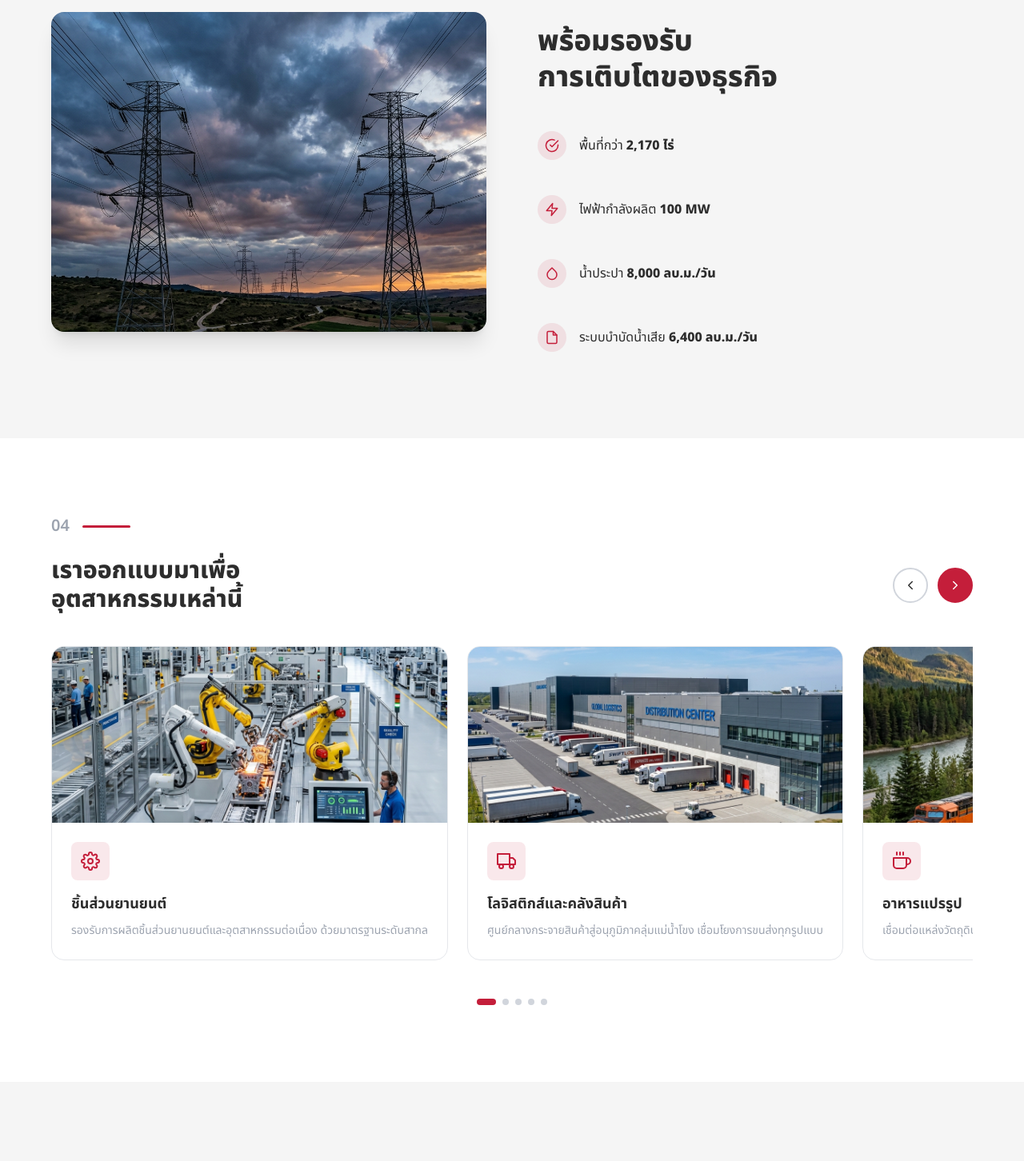
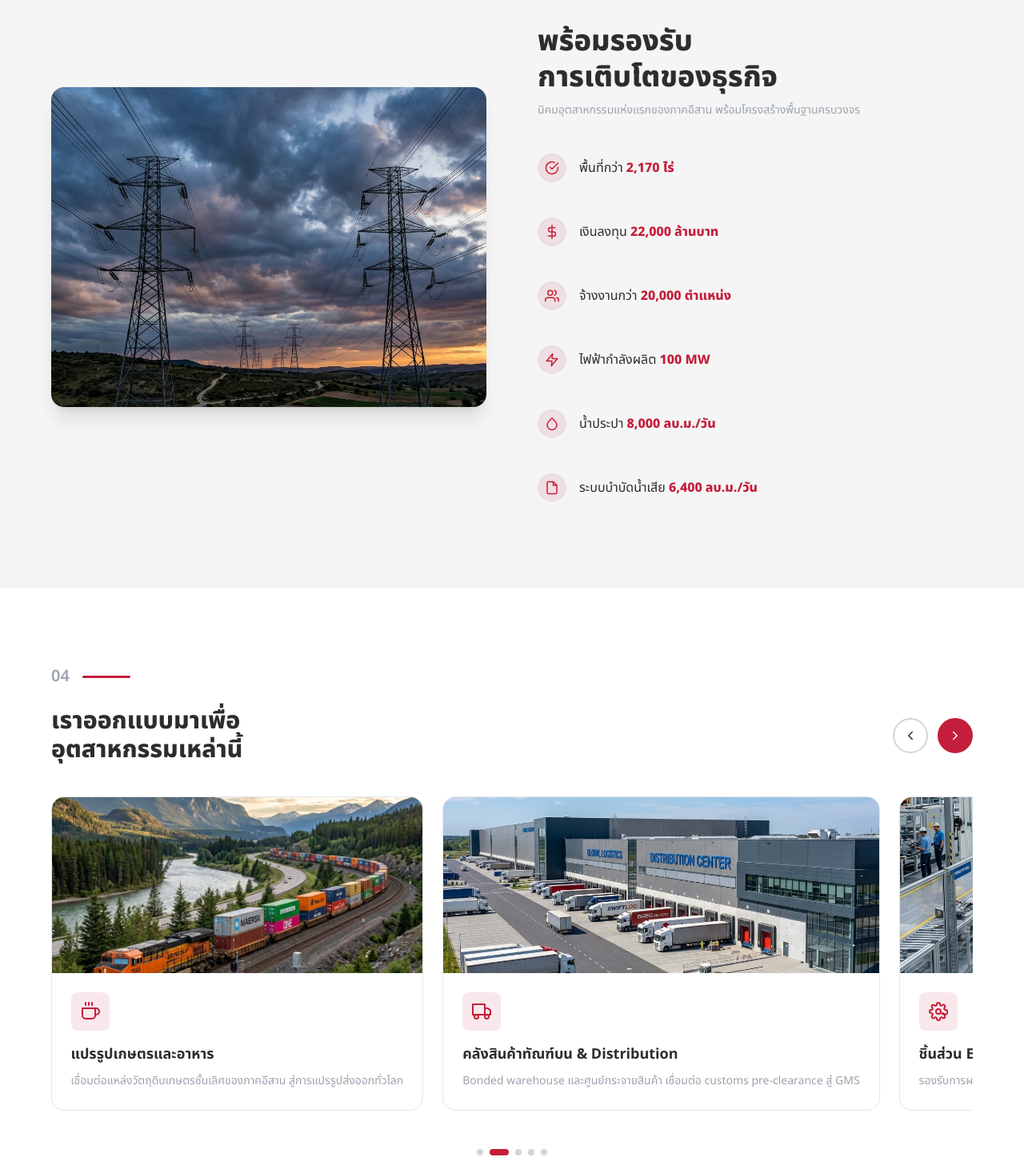
Before and after one commit to chetsadaza12/UDON-THANI-INDUSTRIAL-CITY, a Next.js app: page / in a window 1280 px wide. Shown: the part 1545-2997 px from the top of the page at 80% size. Built offline with nearby package versions, Linux system fonts and the light colour scheme.

Commit message:
feat: add industries, strategic, and growth dashboard components with global styles

```diff
--- a/app/components/GrowthSection.tsx
+++ b/app/components/GrowthSection.tsx
@@ -3,81 +3,70 @@
 import { motion } from "motion/react";
 import Image from "next/image";
 import SectionLabel from "./ui/SectionLabel";
+import CountUp from "./ui/CountUp";
 
 const INFRA_STATS = [
   {
     label: "พื้นที่กว่า",
-    value: "2,170 ไร่",
+    value: 2170,
+    unit: " ไร่",
     icon: (
-      <svg
-        width="18"
-        height="18"
-        viewBox="0 0 24 24"
-        fill="none"
-        stroke="currentColor"
-        strokeWidth="2"
-        strokeLinecap="round"
-        strokeLinejoin="round"
-        className="text-primary"
-      >
+      <svg width="18" height="18" viewBox="0 0 24 24" fill="none" stroke="currentColor" strokeWidth="2" strokeLinecap="round" strokeLinejoin="round" className="text-primary">
         <path d="M22 11.08V12a10 10 0 11-5.93-9.14" />
         <polyline points="22 4 12 14.01 9 11.01" />
       </svg>
     ),
   },
   {
+    label: "เงินลงทุน",
+    value: 22000,
+    unit: " ล้านบาท",
+    icon: (
+      <svg width="18" height="18" viewBox="0 0 24 24" fill="none" stroke="currentColor" strokeWidth="2" strokeLinecap="round" strokeLinejoin="round" className="text-primary">
+        <line x1="12" y1="1" x2="12" y2="23" />
+        <path d="M17 5H9.5a3.5 3.5 0 0 0 0 7h5a3.5 3.5 0 0 1 0 7H6" />
+      </svg>
+    ),
+  },
+  {
+    label: "จ้างงานกว่า",
+    value: 20000,
+    unit: " ตำแหน่ง",
+    icon: (
+      <svg width="18" height="18" viewBox="0 0 24 24" fill="none" stroke="currentColor" strokeWidth="2" strokeLinecap="round" strokeLinejoin="round" className="text-primary">
+        <path d="M17 21v-2a4 4 0 0 0-4-4H5a4 4 0 0 0-4 4v2" />
+        <circle cx="9" cy="7" r="4" />
+        <path d="M23 21v-2a4 4 0 0 0-3-3.87" />
+        <path d="M16 3.13a4 4 0 0 1 0 7.75" />
+      </svg>
+    ),
+  },
+  {
     label: "ไฟฟ้ากำลังผลิต",
-    value: "100 MW",
+    value: 100,
+    unit: " MW",
     icon: (
-      <svg
-        width="18"
-        height="18"
-        viewBox="0 0 24 24"
-        fill="none"
-        stroke="currentColor"
-        strokeWidth="2"
-        strokeLinecap="round"
-        strokeLinejoin="round"
-        className="text-primary"
-      >
+      <svg width="18" height="18" viewBox="0 0 24 24" fill="none" stroke="currentColor" strokeWidth="2" strokeLinecap="round" strokeLinejoin="round" className="text-primary">
         <polygon points="13 2 3 14 12 14 11 22 21 10 12 10 13 2" />
       </svg>
     ),
   },
   {
     label: "น้ำประปา",
-    value: "8,000 ลบ.ม./วัน",
+    value: 8000,
+    unit: " ลบ.ม./วัน",
     icon: (
-      <svg
-        width="18"
-        height="18"
-        viewBox="0 0 24 24"
-        fill="none"
-        stroke="currentColor"
-        strokeWidth="2"
-        strokeLinecap="round"
-        strokeLinejoin="round"
-        className="text-primary"
-      >
+      <svg width="18" height="18" viewBox="0 0 24 24" fill="none" stroke="currentColor" strokeWidth="2" strokeLinecap="round" strokeLinejoin="round" className="text-primary">
         <path d="M12 2.69l5.66 5.66a8 8 0 11-11.31 0z" />
       </svg>
     ),
   },
   {
     label: "ระบบบำบัดน้ำเสีย",
-    value: "6,400 ลบ.ม./วัน",
+    value: 6400,
+    unit: " ลบ.ม./วัน",
     icon: (
-      <svg
-        width="18"
-        height="18"
-        viewBox="0 0 24 24"
-        fill="none"
-        stroke="currentColor"
-        strokeWidth="2"
-        strokeLinecap="round"
-        strokeLinejoin="round"
-        className="text-primary"
-      >
+      <svg width="18" height="18" viewBox="0 0 24 24" fill="none" stroke="currentColor" strokeWidth="2" strokeLinecap="round" strokeLinejoin="round" className="text-primary">
         <path d="M14 2H6a2 2 0 00-2 2v16a2 2 0 002 2h12a2 2 0 002-2V8z" />
         <polyline points="14 2 14 8 20 8" />
       </svg>
@@ -94,7 +83,7 @@ export default function GrowthSection() {
           <motion.div
             initial={{ opacity: 0, x: -40 }}
             whileInView={{ opacity: 1, x: 0 }}
-            viewport={{ once: true }}
+            viewport={{ once: false, amount: 0.3 }}
             transition={{ duration: 0.8, ease: [0.17, 0.55, 0.55, 1] }}
             className="rounded-2xl overflow-hidden shadow-xl group"
           >
@@ -111,29 +100,29 @@ export default function GrowthSection() {
           <motion.div
             initial={{ opacity: 0, x: 40 }}
             whileInView={{ opacity: 1, x: 0 }}
-            viewport={{ once: true }}
+            viewport={{ once: false, amount: 0.3 }}
             transition={{ duration: 0.8, ease: [0.17, 0.55, 0.55, 1] }}
           >
             <SectionLabel number="03" />
-            <h2 className="text-4xl font-extrabold text-text-dark leading-tight mb-8">
+            <h2 className="text-4xl font-extrabold text-text-dark leading-tight mb-2">
               พร้อมรองรับ
               <br />
               การเติบโตของธุรกิจ
             </h2>
+            <p className="text-sm text-text-light mb-8">
+              นิคมอุตสาหกรรมแห่งแรกของภาคอีสาน พร้อมโครงสร้างพื้นฐานครบวงจร
+            </p>
 
             <div className="flex flex-col gap-5">
               {INFRA_STATS.map((stat) => (
-                <div
-                  key={stat.label}
-                  className="flex items-center gap-4 py-3"
-                >
+                <div key={stat.label} className="flex items-center gap-4 py-3">
                   <div className="w-9 h-9 bg-primary/10 rounded-full flex items-center justify-center shrink-0">
                     {stat.icon}
                   </div>
                   <span className="text-base text-text-dark">
                     {stat.label}{" "}
-                    <strong className="font-extrabold text-text-dark">
-                      {stat.value}
+                    <strong className="font-extrabold text-primary">
+                      <CountUp value={stat.value} suffix={stat.unit} duration={2} />
                     </strong>
                   </span>
                 </div>
--- a/app/components/IndustriesSection.tsx
+++ b/app/components/IndustriesSection.tsx
@@ -1,48 +1,43 @@
 "use client";
 
-import { useRef, useState } from "react";
+import { useRef, useState, useEffect, useCallback } from "react";
 import { motion } from "motion/react";
 import Image from "next/image";
 import SectionLabel from "./ui/SectionLabel";
 
 const INDUSTRIES = [
   {
-    title: "ชิ้นส่วนยานยนต์",
-    desc: "รองรับการผลิตชิ้นส่วนยานยนต์และอุตสาหกรรมต่อเนื่อง ด้วยมาตรฐานระดับสากล",
-    image: "/images/auto-parts-factory.png",
+    title: "Cold Chain & Agro-Export",
+    desc: "ห่วงโซ่ความเย็นครบวงจร ส่งออกผลไม้และสินค้าเกษตรอีสานพรีเมียมสู่จีน ทางรถไฟลาว-จีน",
+    image: "/images/logistics-warehouse.png",
     icon: (
-      <svg
-        width="24"
-        height="24"
-        viewBox="0 0 24 24"
-        fill="none"
-        stroke="currentColor"
-        strokeWidth="2"
-        strokeLinecap="round"
-        strokeLinejoin="round"
-        className="text-primary"
-      >
-        <circle cx="12" cy="12" r="3" />
-        <path d="M19.4 15a1.65 1.65 0 00.33 1.82l.06.06a2 2 0 010 2.83 2 2 0 01-2.83 0l-.06-.06a1.65 1.65 0 00-1.82-.33 1.65 1.65 0 00-1 1.51V21a2 2 0 01-2 2 2 2 0 01-2-2v-.09A1.65 1.65 0 009 19.4a1.65 1.65 0 00-1.82.33l-.06.06a2 2 0 01-2.83 0 2 2 0 010-2.83l.06-.06A1.65 1.65 0 004.68 15a1.65 1.65 0 00-1.51-1H3a2 2 0 01-2-2 2 2 0 012-2h.09A1.65 1.65 0 004.6 9a1.65 1.65 0 00-.33-1.82l-.06-.06a2 2 0 010-2.83 2 2 0 012.83 0l.06.06A1.65 1.65 0 009 4.68a1.65 1.65 0 001-1.51V3a2 2 0 012-2 2 2 0 012 2v.09a1.65 1.65 0 001 1.51 1.65 1.65 0 001.82-.33l.06-.06a2 2 0 012.83 0 2 2 0 010 2.83l-.06.06A1.65 1.65 0 0019.4 9a1.65 1.65 0 001.51 1H21a2 2 0 012 2 2 2 0 01-2 2h-.09a1.65 1.65 0 00-1.51 1z" />
+      <svg width="24" height="24" viewBox="0 0 24 24" fill="none" stroke="currentColor" strokeWidth="2" strokeLinecap="round" strokeLinejoin="round" className="text-primary">
+        <path d="M20 16.2A4.5 4.5 0 0 0 17.5 8h-1.8A7 7 0 1 0 4 14.9" />
+        <path d="M12 12v4" />
+        <path d="M8 16h8" />
       </svg>
     ),
   },
   {
-    title: "โลจิสติกส์และคลังสินค้า",
-    desc: "ศูนย์กลางกระจายสินค้าสู่อนุภูมิภาคลุ่มแม่น้ำโขง เชื่อมโยงการขนส่งทุกรูปแบบ",
+    title: "แปรรูปเกษตรและอาหาร",
+    desc: "เชื่อมต่อแหล่งวัตถุดิบเกษตรชั้นเลิศของภาคอีสาน สู่การแปรรูปส่งออกทั่วโลก",
+    image: "/images/train-logistics.png",
+    icon: (
+      <svg width="24" height="24" viewBox="0 0 24 24" fill="none" stroke="currentColor" strokeWidth="2" strokeLinecap="round" strokeLinejoin="round" className="text-primary">
+        <path d="M18 8h1a4 4 0 0 1 0 8h-1" />
+        <path d="M2 8h16v9a4 4 0 0 1-4 4H6a4 4 0 0 1-4-4V8z" />
+        <line x1="6" y1="1" x2="6" y2="4" />
+        <line x1="10" y1="1" x2="10" y2="4" />
+        <line x1="14" y1="1" x2="14" y2="4" />
+      </svg>
+    ),
+  },
+  {
+    title: "คลังสินค้าทัณฑ์บน & Distribution",
+    desc: "Bonded warehouse และศูนย์กระจายสินค้า เชื่อมต่อ customs pre-clearance สู่ GMS",
     image: "/images/logistics-warehouse.png",
     icon: (
-      <svg
-        width="24"
-        height="24"
-        viewBox="0 0 24 24"
-        fill="none"
-        stroke="currentColor"
-        strokeWidth="2"
-        strokeLinecap="round"
-        strokeLinejoin="round"
-        className="text-primary"
-      >
+      <svg width="24" height="24" viewBox="0 0 24 24" fill="none" stroke="currentColor" strokeWidth="2" strokeLinecap="round" strokeLinejoin="round" className="text-primary">
         <rect x="1" y="3" width="15" height="13" />
         <polygon points="16 8 20 8 23 11 23 16 16 16 16 8" />
         <circle cx="5.5" cy="18.5" r="2.5" />
@@ -51,75 +46,23 @@ const INDUSTRIES = [
     ),
   },
   {
-    title: "อาหารแปรรูป",
-    desc: "เชื่อมต่อแหล่งวัตถุดิบการเกษตรชั้นเลิศของภาคอีสาน สู่การแปรรูปส่งออกทั่วโลก",
-    image: "/images/train-logistics.png",
+    title: "ชิ้นส่วน EV & ยานยนต์",
+    desc: "รองรับการผลิตชิ้นส่วน EV และยานยนต์ Nearshore จาก EEC ด้วยมาตรฐานระดับสากล",
+    image: "/images/auto-parts-factory.png",
     icon: (
-      <svg
-        width="24"
-        height="24"
-        viewBox="0 0 24 24"
-        fill="none"
-        stroke="currentColor"
-        strokeWidth="2"
-        strokeLinecap="round"
-        strokeLinejoin="round"
-        className="text-primary"
-      >
-        <path d="M18 8h1a4 4 0 010 8h-1" />
-        <path d="M2 8h16v9a4 4 0 01-4 4H6a4 4 0 01-4-4V8z" />
-        <line x1="6" y1="1" x2="6" y2="4" />
-        <line x1="10" y1="1" x2="10" y2="4" />
-        <line x1="14" y1="1" x2="14" y2="4" />
+      <svg width="24" height="24" viewBox="0 0 24 24" fill="none" stroke="currentColor" strokeWidth="2" strokeLinecap="round" strokeLinejoin="round" className="text-primary">
+        <circle cx="12" cy="12" r="3" />
+        <path d="M19.4 15a1.65 1.65 0 0 0 .33 1.82l.06.06a2 2 0 0 1 0 2.83 2 2 0 0 1-2.83 0l-.06-.06a1.65 1.65 0 0 0-1.82-.33 1.65 1.65 0 0 0-1 1.51V21a2 2 0 0 1-2 2 2 2 0 0 1-2-2v-.09A1.65 1.65 0 0 0 9 19.4a1.65 1.65 0 0 0-1.82.33l-.06.06a2 2 0 0 1-2.83 0 2 2 0 0 1 0-2.83l.06-.06A1.65 1.65 0 0 0 4.68 15a1.65 1.65 0 0 0-1.51-1H3a2 2 0 0 1-2-2 2 2 0 0 1 2-2h.09A1.65 1.65 0 0 0 4.6 9a1.65 1.65 0 0 0-.33-1.82l-.06-.06a2 2 0 0 1 0-2.83 2 2 0 0 1 2.83 0l.06.06A1.65 1.65 0 0 0 9 4.68a1.65 1.65 0 0 0 1-1.51V3a2 2 0 0 1 2-2 2 2 0 0 1 2 2v.09a1.65 1.65 0 0 0 1 1.51 1.65 1.65 0 0 0 1.82-.33l.06-.06a2 2 0 0 1 2.83 0 2 2 0 0 1 0 2.83l-.06.06A1.65 1.65 0 0 0 19.4 9a1.65 1.65 0 0 0 1.51 1H21a2 2 0 0 1 2 2 2 2 0 0 1-5 2h-.09a1.65 1.65 0 0 0-1.51 1z" />
       </svg>
     ),
   },
   {
-    title: "อิเล็กทรอนิกส์อัจฉริยะ",
-    desc: "ศูนย์รวมการผลิตชิ้นส่วนอิเล็กทรอนิกส์และเทคโนโลยีอัจฉริยะแห่งใหม่ของอาเซียน",
-    image: "/images/auto-parts-factory.png",
+    title: "พลังงานหมุนเวียน & BCG",
+    desc: "สนับสนุนอุตสาหกรรมพลังงานสะอาด โซลาร์ ชีวมวล และ BCG Economy เพื่อการพัฒนาอย่างยั่งยืน",
+    image: "/images/power-infrastructure.png",
     icon: (
-      <svg
-        width="24"
-        height="24"
-        viewBox="0 0 24 24"
-        fill="none"
-        stroke="currentColor"
-        strokeWidth="2"
-        strokeLinecap="round"
-        strokeLinejoin="round"
-        className="text-primary"
-      >
-        <rect x="4" y="4" width="16" height="16" rx="2" ry="2" />
-        <rect x="9" y="9" width="6" height="6" />
-        <line x1="9" y1="1" x2="9" y2="4" />
-        <line x1="15" y1="1" x2="15" y2="4" />
-        <line x1="9" y1="20" x2="9" y2="23" />
-        <line x1="15" y1="20" x2="15" y2="23" />
-        <line x1="20" y1="9" x2="23" y2="9" />
-        <line x1="20" y1="14" x2="23" y2="14" />
-        <line x1="1" y1="9" x2="4" y2="9" />
-        <line x1="1" y1="14" x2="4" y2="14" />
-      </svg>
-    ),
-  },
-  {
-    title: "พลังงานสะอาด",
-    desc: "สนับสนุนอุตสาหกรรมพลังงานทดแทนและเทคโนโลยีสีเขียวเพื่อการพัฒนาอย่างยั่งยืน",
-    image: "/images/logistics-warehouse.png",
-    icon: (
-      <svg
-        width="24"
-        height="24"
-        viewBox="0 0 24 24"
-        fill="none"
-        stroke="currentColor"
-        strokeWidth="2"
-        strokeLinecap="round"
-        strokeLinejoin="round"
-        className="text-primary"
-      >
-        <path d="M12 2v20M17 5H9.5a3.5 3.5 0 0 0 0 7h5a3.5 3.5 0 0 1 0 7H6" />
+      <svg width="24" height="24" viewBox="0 0 24 24" fill="none" stroke="currentColor" strokeWidth="2" strokeLinecap="round" strokeLinejoin="round" className="text-primary">
+        <polygon points="13 2 3 14 12 14 11 22 21 10 12 10 13 2" />
       </svg>
     ),
   },
@@ -128,40 +71,60 @@ const INDUSTRIES = [
 export default function IndustriesSection() {
   const carouselRef = useRef<HTMLDivElement>(null);
   const [activeIndex, setActiveIndex] = useState(0);
+  const [isPaused, setIsPaused] = useState(false);
+  const indexRef = useRef(0);
+  const scrollingRef = useRef(false);
 
-  const scrollTo = (index: number) => {
-    const card = carouselRef.current?.querySelector(".industry-card") as HTMLElement;
-    if (!card) return;
-    const amount = card.offsetWidth + 24; // 24px gap
-    carouselRef.current?.scrollTo({ left: index * amount, behavior: "smooth" });
-  };
+  const scrollTo = useCallback((index: number) => {
+    const el = carouselRef.current;
+    const card = el?.querySelector(".industry-card") as HTMLElement;
+    if (!el || !card) return;
+    const amount = card.offsetWidth + 24;
+    scrollingRef.current = true;
+    el.scrollTo({ left: index * amount, behavior: "smooth" });
+    indexRef.current = index;
+    setActiveIndex(index);
+    setTimeout(() => { scrollingRef.current = false; }, 600);
+  }, []);
 
-  const handleScroll = () => {
+  const handleScroll = useCallback(() => {
+    if (scrollingRef.current) return;
     const el = carouselRef.current;
     if (!el) return;
     const card = el.querySelector(".industry-card") as HTMLElement;
     if (!card) return;
     const amount = card.offsetWidth + 24;
-    setActiveIndex(Math.round(el.scrollLeft / amount));
-  };
+    const idx = Math.round(el.scrollLeft / amount);
+    indexRef.current = idx;
+    setActiveIndex(idx);
+  }, []);
+
+  useEffect(() => {
+    if (isPaused) return;
+    const timer = setInterval(() => {
+      const next = (indexRef.current + 1) % INDUSTRIES.length;
+      scrollTo(next);
+    }, 3500);
+    return () => clearInterval(timer);
+  }, [isPaused, scrollTo]);
 
   return (
-    <section id="industries" className="py-24 bg-white">
+    <section id="industries" className="py-24 bg-white overflow-hidden">
       <div className="max-w-[1200px] mx-auto px-6">
         <motion.div
-          initial={{ opacity: 0 }}
-          whileInView={{ opacity: 1 }}
-          viewport={{ once: true }}
-          transition={{ duration: 0.8 }}
+          initial={{ opacity: 0, y: 20 }}
+          whileInView={{ opacity: 1, y: 0 }}
+          viewport={{ once: false, amount: 0.5 }}
+          transition={{ duration: 0.6 }}
         >
           <SectionLabel number="04" />
         </motion.div>
 
         <motion.div
-          initial={{ opacity: 0 }}
-          whileInView={{ opacity: 1 }}
-          viewport={{ once: true }}
-          transition={{ duration: 0.8, delay: 0.1 }}
+          initial={{ opacity: 0, y: 20 }}
+          whileInView={{ opacity: 1, y: 0 }}
+          viewport={{ once: false, amount: 0.5 }}
+          transition={{ duration: 0.6, delay: 0.1 }}
           className="flex items-center justify-between mb-10"
         >
           <h2 className="text-3xl font-extrabold text-text-dark">
@@ -175,34 +138,16 @@ export default function IndustriesSection() {
               className="w-11 h-11 rounded-full border-2 border-gray-300 bg-white flex items-center justify-center transition-all duration-300 hover:border-primary hover:text-primary hover:bg-primary/5"
               aria-label="ก่อนหน้า"
             >
-              <svg
-                width="18"
-                height="18"
-                viewBox="0 0 24 24"
-                fill="none"
-                stroke="currentColor"
-                strokeWidth="2"
-                strokeLinecap="round"
-                strokeLinejoin="round"
-              >
+              <svg width="18" height="18" viewBox="0 0 24 24" fill="none" stroke="currentColor" strokeWidth="2" strokeLinecap="round" strokeLinejoin="round">
                 <polyline points="15 18 9 12 15 6" />
               </svg>
             </button>
             <button
-              onClick={() => scrollTo(Math.min(4, activeIndex + 1))}
+              onClick={() => scrollTo(Math.min(INDUSTRIES.length - 1, activeIndex + 1))}
               className="w-11 h-11 rounded-full border-2 border-primary bg-primary text-white flex items-center justify-center transition-all duration-300 hover:bg-primary-dark"
               aria-label="ถัดไป"
             >
-              <svg
-                width="18"
-                height="18"
-                viewBox="0 0 24 24"
-                fill="none"
-                stroke="currentColor"
-                strokeWidth="2"
-                strokeLinecap="round"
-                strokeLinejoin="round"
-              >
+              <svg width="18" height="18" viewBox="0 0 24 24" fill="none" stroke="currentColor" strokeWidth="2" strokeLinecap="round" strokeLinejoin="round">
                 <polyline points="9 18 15 12 9 6" />
               </svg>
             </button>
@@ -210,20 +155,28 @@ export default function IndustriesSection() {
         </motion.div>
 
         {/* Carousel */}
-        <motion.div
-          initial={{ opacity: 0 }}
-          whileInView={{ opacity: 1 }}
-          viewport={{ once: true }}
-          transition={{ duration: 0.8, delay: 0.2 }}
+        <div
+          onMouseEnter={() => setIsPaused(true)}
+          onMouseLeave={() => setIsPaused(false)}
         >
           <div
             ref={carouselRef}
             onScroll={handleScroll}
             className="flex gap-6 overflow-x-auto scrollbar-hide scroll-snap-x mandatory pb-4"
           >
-            {INDUSTRIES.map((ind) => (
-              <div
+            {INDUSTRIES.map((ind, i) => (
+              <motion.div
                 key={ind.title}
+                initial={{ opacity: 0, x: 60, scale: 0.92 }}
+                whileInView={{ opacity: 1, x: 0, scale: 1 }}
+                viewport={{ once: false, amount: 0.15 }}
+                transition={{
+                  type: "spring",
+                  stiffness: 80,
+                  damping: 18,
+                  mass: 0.8,
+                  delay: i * 0.08,
+                }}
                 className="industry-card min-w-[calc(33.333%-1rem)] flex-shrink-0 scroll-snap-align-start rounded-2xl overflow-hidden bg-white border border-gray-200 transition-all duration-300 hover:shadow-lg hover:-translate-y-1 group"
               >
                 <div className="h-[220px] overflow-hidden">
@@ -246,10 +199,10 @@ export default function IndustriesSection() {
                     {ind.desc}
                   </p>
                 </div>
-              </div>
+              </motion.div>
             ))}
           </div>
-        </motion.div>
+        </div>
 
         {/* Dots */}
         <motion.div
@@ -258,7 +211,7 @@ export default function IndustriesSection() {
           viewport={{ once: true }}
           className="flex justify-center gap-2 mt-8"
         >
-          {[0, 1, 2, 3, 4].map((i) => (
+          {INDUSTRIES.map((_, i) => (
             <button
               key={i}
               onClick={() => scrollTo(i)}
--- /dev/null
+++ b/app/components/ui/CountUp.tsx
@@ -0,0 +1,55 @@
+"use client";
+
+import { useEffect, useRef, useState } from "react";
+import { useInView } from "motion/react";
+
+interface CountUpProps {
+  value: number;
+  suffix?: string;
+  prefix?: string;
+  className?: string;
+  duration?: number;
+}
+
+export default function CountUp({
+  value,
+  suffix = "",
+  prefix = "",
+  className = "",
+  duration = 1.8,
+}: CountUpProps) {
+  const ref = useRef<HTMLSpanElement>(null);
+  const inView = useInView(ref, { once: false, amount: 0.5 });
+  const [display, setDisplay] = useState(0);
+  const animRef = useRef<number>(0);
+
+  useEffect(() => {
+    if (!inView) {
+      setDisplay(0);
+      cancelAnimationFrame(animRef.current);
+      return;
+    }
+
+    const start = performance.now();
+    const step = (now: number) => {
+      const elapsed = now - start;
+      const progress = Math.min(elapsed / (duration * 1000), 1);
+      // Ease out cubic
+      const eased = 1 - Math.pow(1 - progress, 3);
+      setDisplay(Math.round(eased * value));
+      if (progress < 1) {
+        animRef.current = requestAnimationFrame(step);
+      }
+    };
+    animRef.current = requestAnimationFrame(step);
+    return () => cancelAnimationFrame(animRef.current);
+  }, [inView, value, duration]);
+
+  return (
+    <span ref={ref} className={className}>
+      {prefix}
+      {display.toLocaleString()}
+      {suffix}
+    </span>
+  );
+}
--- a/app/globals.css
+++ b/app/globals.css
@@ -23,6 +23,37 @@ body {
   font-family: var(--font-sans);
   overflow-x: hidden;
   -webkit-font-smoothing: antialiased;
+}
+
+/* ======== Custom Scrollbar ======== */
+/* Firefox */
+html {
+  scrollbar-width: thin !important;
+  scrollbar-color: #C41E3A #F0F0F0 !important;
+}
+
+/* Chrome / Edge / Safari */
+html::-webkit-scrollbar,
+body::-webkit-scrollbar {
+  width: 10px;
+  height: 10px;
+}
+
+html::-webkit-scrollbar-track,
+body::-webkit-scrollbar-track {
+  background: #F0F0F0;
+}
+
+html::-webkit-scrollbar-thumb,
+body::-webkit-scrollbar-thumb {
+  background: #C41E3A;
+  border-radius: 5px;
+  border: 2px solid #F0F0F0;
+}
+
+html::-webkit-scrollbar-thumb:hover,
+body::-webkit-scrollbar-thumb:hover {
+  background: #9A1530;
 }
 
 /* Scrollbar hide utility */
```
Also changed, not shown: app/components/StrategicSection.tsx (+10 -4 lines).
